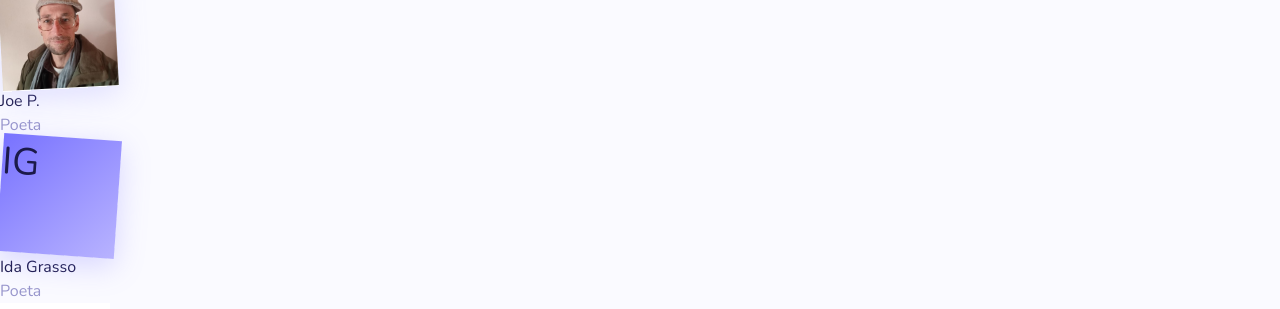
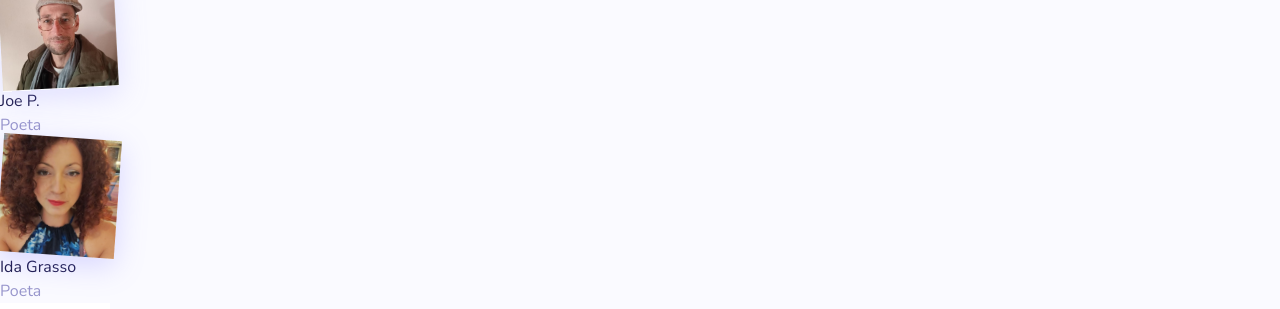
Before and after one commit to collettivogelatina/collettivo_gelatina, a Next.js app: page / in a window 1280 px wide. Shown: the part 4380-4689 px from the top of the page. Built offline with nearby package versions, Linux system fonts and the light colour scheme; no server answers; the database is empty; a web font is replaced by a local one.

Commit message:
Aggiunta foto di Ida Grasso nelle voci del collettivo

```diff
--- a/src/components/ClientHome.tsx
+++ b/src/components/ClientHome.tsx
@@ -150,7 +150,7 @@ const members = [
   { name: "Julia Vignapiano",      role: "Poeta",       initial: "JV", gradient: ["#7A74FF", "#A09BFF"], size: 118, rot: -2 },
   { name: "Flavio Riccardi",       role: "Poeta",       initial: "FR", gradient: ["#8A85FF", "#C8C4FF"], size: 120, rot:  5, image: "/flavio_riccardi.jpg", imagePosition: "center 30%" },
   { name: "Joe P.",                role: "Poeta",       initial: "JP", gradient: ["#9895FF", "#D0CDFF"], size: 116, rot: -3, image: "/Joe_p.png" },
-  { name: "Ida Grasso",            role: "Poeta",       initial: "IG", gradient: ["#7872FF", "#B8B3FF"], size: 118, rot:  4 },
+  { name: "Ida Grasso",            role: "Poeta",       initial: "IG", gradient: ["#7872FF", "#B8B3FF"], size: 118, rot:  4, image: "/ida_grasso.jpg" },
 ];
 
 const pressArticles = [
```
Also changed, not shown: public/ida_grasso.jpg (added).
